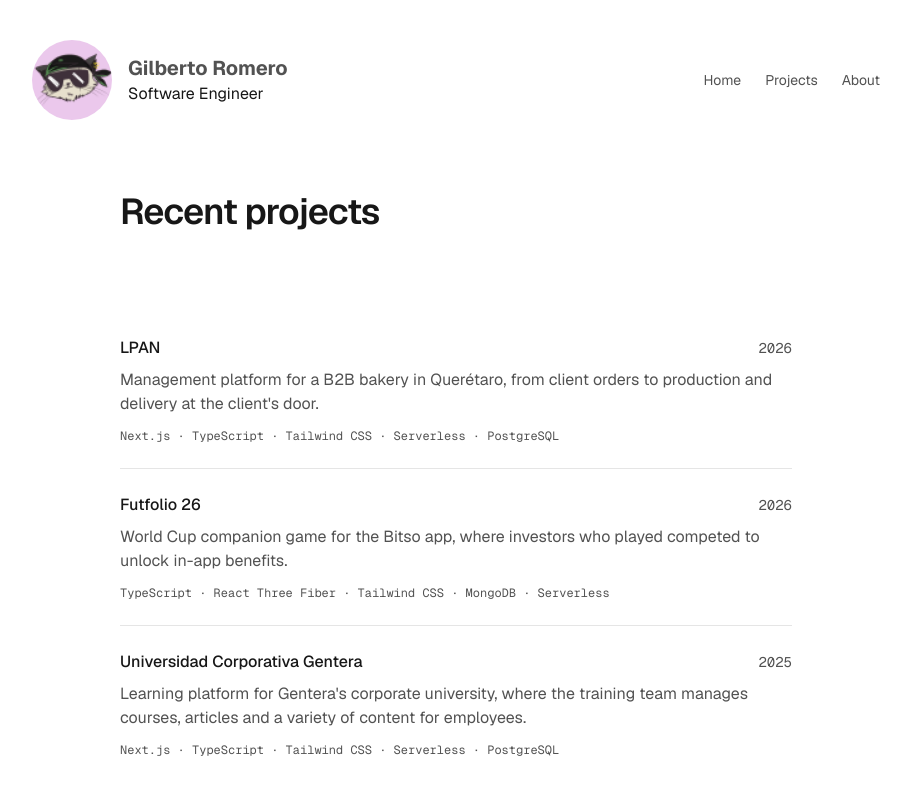
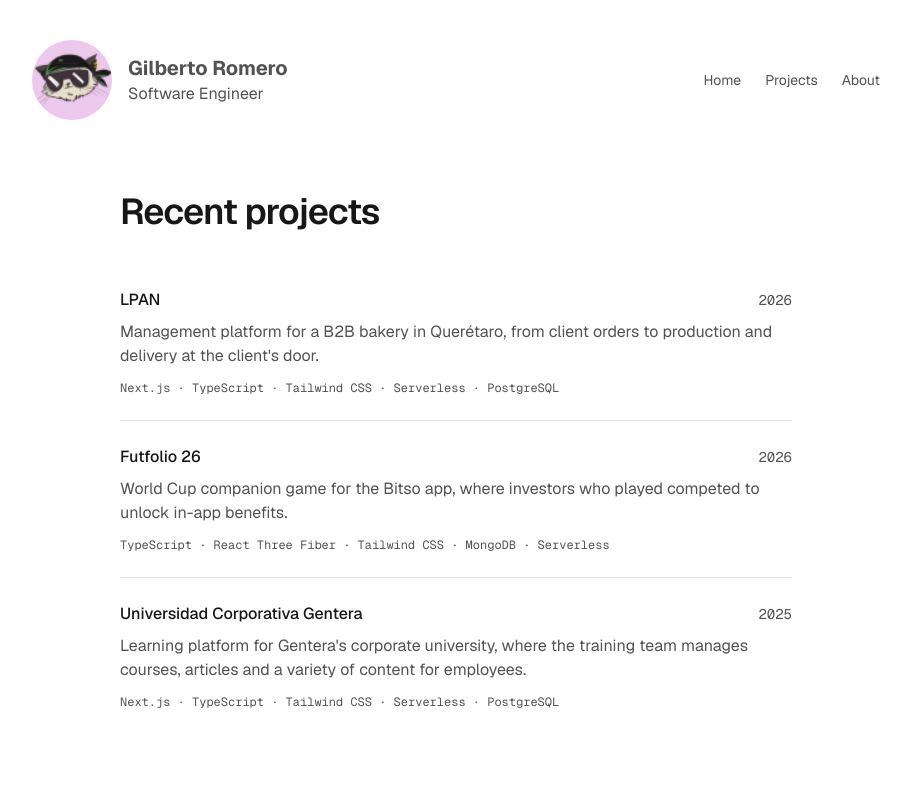
Before and after one commit to gilbertoromero/simplified-portfolio, a Next.js app: page / in a window 1280 px wide. Shown: the top 800 px of the page, without its empty margins (184-1095 px from the left). Built offline with nearby package versions, Linux system fonts and the light colour scheme.

Commit message:
minor style adjustments

```diff
--- a/src/app/globals.css
+++ b/src/app/globals.css
@@ -12,7 +12,7 @@
   :root {
     --background: #0a0a0a;
     --foreground: #ededed;
-    --muted: #a3a3a3;
+    --muted: #bebebe;
     --border: #262626;
   }
 }
--- a/src/app/page.tsx
+++ b/src/app/page.tsx
@@ -10,7 +10,7 @@ export default function Home() {
         </h1>
       </section>
 
-      <section className="mt-12">
+      <section>
         <ProjectList projects={projectsByYear.slice(0, 3)} />
       </section>
     </>
--- a/src/components/profile-badge.tsx
+++ b/src/components/profile-badge.tsx
@@ -21,7 +21,7 @@ export function ProfileBadge() {
         >
           {site.name}
         </Link>
-        <p>{site.title}</p>
+        <p className="text-muted">{site.title}</p>
       </div>
     </div>
   )
```
